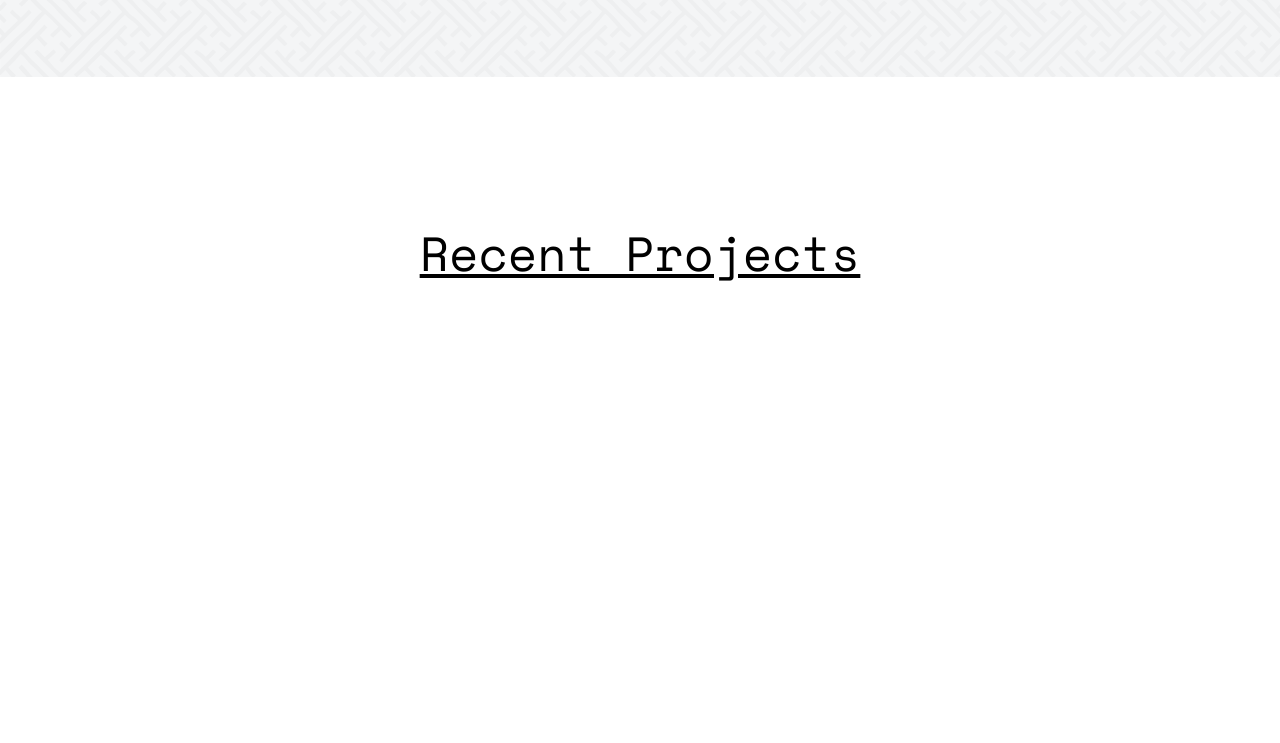
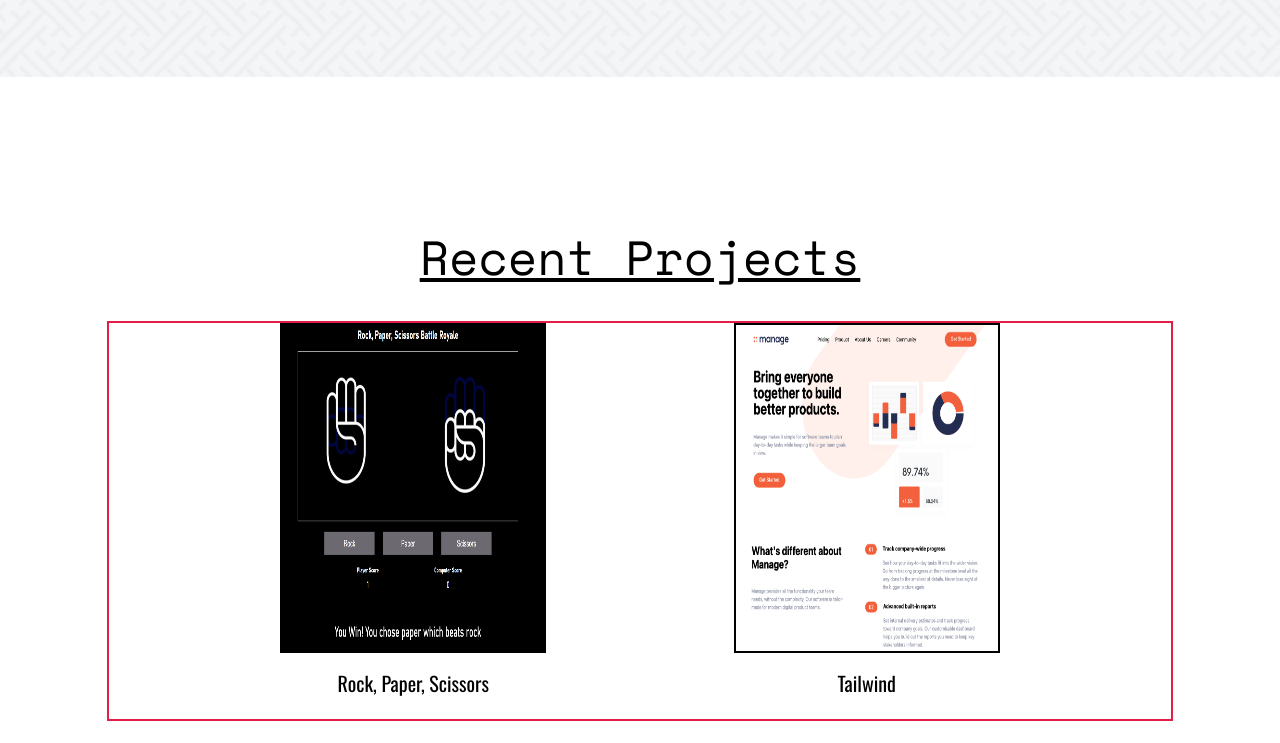
Before and after one commit to Isky-Codes/portfolio-website, a website: page index.html in a window 1280 px wide. Shown: the part 3837-4580 px from the top of the page. Drawn offline with nearby package versions, Linux system fonts and the light colour scheme.

Commit message:
Changes to projects section

```diff
--- a/index.html
+++ b/index.html
@@ -124,8 +124,23 @@
         </section>
 
         <!--SKILLS and EXPERIENCE-->
-        <section class="h-screen bg-white mt-6 underline">
-            <h1 class="text-center text-5xl pt-32 sectionHeading">Recent Projects</h1>
+        <section class="h-screen bg-white flex flex-col justify-center gap-10">
+            <h1 class="text-center text-5xl sectionHeading underline">Recent Projects</h1>
+
+            <div class="w-5/6 h-1/2 mx-auto border-2 border-solid border-rose-600 flex flex-row flex-wrap justify-evenly gap-4">
+                <div class="basis-1/4">
+                    <a href="https://isky-codes.github.io/rock-paper-scissors/" class="h-full w-full"><img  class="h-5/6" src="src/img/rps-project.PNG" ></a>
+                    <p class="expText text-center text-xl mt-4">Rock, Paper, Scissors</p>
+                </div>
+
+                <div class="basis-1/4">
+                    <a href="https://isky-codes.github.io/tailwind-website-recreation/" class="h-full w-full"><img  class="h-5/6 border-2 border-black" src="src/img/tailwind-project.png" ></a>
+                    <p class="expText text-center text-xl mt-4">Tailwind</p>
+                </div>
+
+
+
+            </div>
         </section>
 
 
@@ -137,3 +152,5 @@
         </section>-->
     </body>
 </html>
+
+w-1/5 h-2/5
--- a/tailwind.config.js
+++ b/tailwind.config.js
@@ -1,6 +1,6 @@
 /** @type {import('tailwindcss').Config} */
 module.exports = {
-  content: ["./src/**/*.{html,js}"],
+  content: ["./*.html"],
   theme: {
     screens: {
       sm: '480px',
```
Also changed, not shown: dist/output.css, src/img/rps-project.PNG (added), src/img/tailwind-project.png (added).
